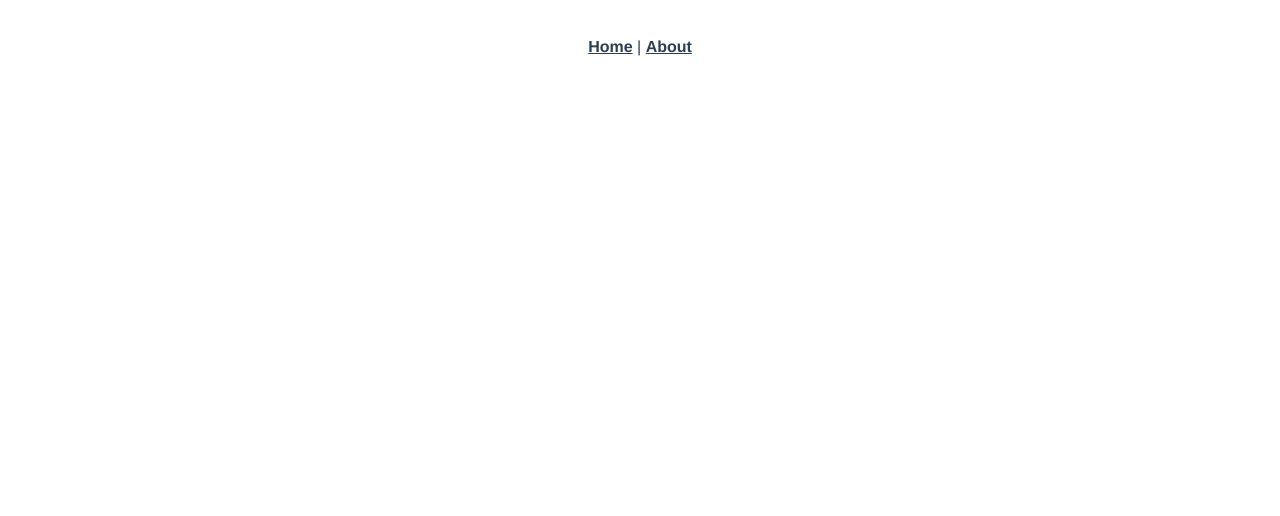
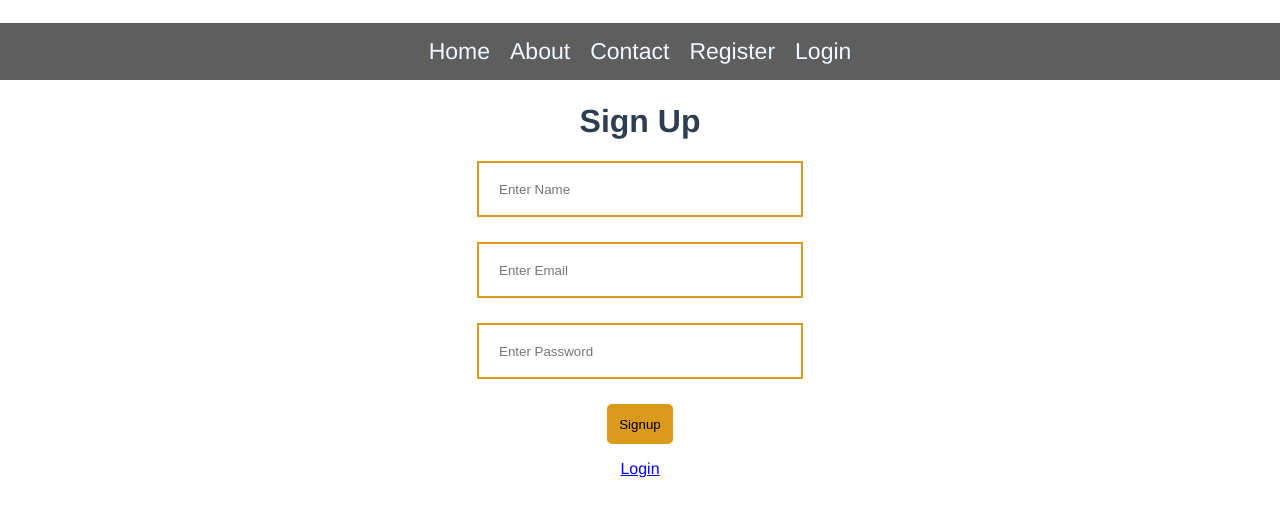
Before and after one commit to MdAnowarHosen/vue-restaurant-management-app, a Vue app: page /sign-up in a window 1280 px wide. Before the commit this address had no page. Shown: the top 516 px of the page. Built offline with nearby package versions, Linux system fonts and the light colour scheme.

Commit message:
first commit

```diff
--- a/package.json
+++ b/package.json
@@ -7,6 +7,7 @@
     "build": "vue-cli-service build"
   },
   "dependencies": {
+    "axios": "^1.6.0",
     "core-js": "^3.8.3",
     "vue": "^3.2.13",
     "vue-router": "^4.0.3"
@@ -14,6 +15,8 @@
   "devDependencies": {
     "@vue/cli-plugin-babel": "~5.0.0",
     "@vue/cli-plugin-router": "~5.0.0",
-    "@vue/cli-service": "~5.0.0"
+    "@vue/cli-service": "~5.0.0",
+    "node-sass": "^9.0.0",
+    "sass-loader": "^13.3.2"
   }
 }
--- a/src/App.vue
+++ b/src/App.vue
@@ -1,11 +1,18 @@
 <template>
-  <nav>
-    <router-link to="/">Home</router-link> |
-    <router-link to="/about">About</router-link>
-  </nav>
+  <Header/>
   <router-view/>
 </template>
 
+<script>
+import Header from './components/Header.vue'
+
+export default {
+  name: 'App',
+  components: {
+    Header,
+  },
+}
+</script>
 <style>
 #app {
   font-family: Avenir, Helvetica, Arial, sans-serif;
@@ -14,17 +21,10 @@
   text-align: center;
   color: #2c3e50;
 }
-
-nav {
-  padding: 30px;
+body{
+  margin: 0;
+  padding: 0;
 }
 
-nav a {
-  font-weight: bold;
-  color: #2c3e50;
-}
 
-nav a.router-link-exact-active {
-  color: #42b983;
-}
 </style>
--- /dev/null
+++ b/src/components/Header.vue
@@ -0,0 +1,74 @@
+<template>
+    <div class="nav">
+        <ul>
+            <li><router-link to="/">Home</router-link></li>
+            <li><router-link to="/about">About</router-link></li>
+            <li><a to="#">Contact</a></li>
+            <li v-show="loggedIn"><router-link to="/add/restaurant">Add Restaurant</router-link></li>
+            <li v-show="loggedIn"><router-link to="/update/restaurant">Update Restaurant</router-link></li>
+            <li v-show="!loggedIn"><router-link to="/sign-up">Register</router-link></li>
+            <li v-show="!loggedIn"><router-link to="/login">Login</router-link></li>
+            <li v-show="loggedIn"><a href="#" v-on:click="logout()">Logout</a></li>
+        </ul>
+    </div>
+</template>
+
+<script>
+export default {
+    name: 'Header',
+    data() {
+        return {
+            loggedIn: '',
+        };
+    },
+    mounted() {
+        let user = localStorage.getItem('user-info');
+        console.warn(user);
+        if (user) {
+            this.loggedIn = true;
+        }
+        else {
+            this.loggedIn = false;
+        }
+
+    },
+    methods:
+    {
+        logout() {
+            let logout = localStorage.removeItem('user-info');
+            this.loggedIn = false;
+            this.$router.push({ name: "login" });
+
+        }
+    }
+}
+</script>
+
+<style lang="scss" scoped>
+.nav ul {
+
+    list-style-type: none;
+    background-color: rgb(94, 94, 94);
+    padding: 15px 0;
+    font-size: 23px;
+
+}
+
+.nav ul li {
+    padding: 5px;
+    display: inline;
+
+
+}
+
+.nav ul li a {
+    padding: 5px;
+    text-decoration: none;
+    color: aliceblue;
+
+}
+
+.nav ul li a:hover {
+    background-color: rgb(46, 46, 46);
+}
+</style>
--- a/src/router/index.js
+++ b/src/router/index.js
@@ -1,5 +1,9 @@
 import { createRouter, createWebHistory } from 'vue-router'
 import HomeView from '../views/HomeView.vue'
+import SignUp from '../views/SignUp.vue'
+import Login from '../views/Login.vue'
+import AddRestro from '../views/AddRestro.vue'
+import UpdateRestro from '../views/UpdateRestro.vue'
 
 const routes = [
   {
@@ -14,7 +18,27 @@ const routes = [
     // this generates a separate chunk (about.[hash].js) for this route
     // which is lazy-loaded when the route is visited.
     component: () => import(/* webpackChunkName: "about" */ '../views/AboutView.vue')
-  }
+  },
+  {
+    path: '/sign-up',
+    name: 'sign-up',
+    component: SignUp
+  },
+  {
+    path: '/login',
+    name: 'login',
+    component: Login
+  },
+  {
+    path: '/add/restaurant',
+    name: 'AddRestro',
+    component: AddRestro
+  },
+  {
+    path: '/update/restaurant',
+    name: 'UpdateRestro',
+    component: UpdateRestro
+  },
 ]
 
 const router = createRouter({
--- /dev/null
+++ b/src/views/AddRestro.vue
@@ -0,0 +1,32 @@
+<template>
+   <div>
+    <h1>Add Restro</h1>
+
+   </div>
+
+</template>
+
+<script>
+import axios from "axios";
+export default {
+    name: "AddRestro",
+    data() {
+        return {
+
+
+
+        };
+
+    },
+
+    methods: {
+
+    },
+    mounted() {
+    let user = localStorage.getItem("user-info");
+    if (!user) {
+      this.$router.push({ name: "login" });
+    }
+  },
+};
+</script>
--- a/src/views/HomeView.vue
+++ b/src/views/HomeView.vue
@@ -1,7 +1,7 @@
 <template>
   <div class="home">
     <img alt="Vue logo" src="../assets/logo.png">
-    <HelloWorld msg="Welcome to Your Vue.js App"/>
+    <h1>Hello, {{ name }}</h1>
   </div>
 </template>
 
@@ -11,8 +11,23 @@ import HelloWorld from '@/components/HelloWorld.vue'
 
 export default {
   name: 'HomeView',
+  data()
+  {
+    return{
+      name: '',
+    }
+  },
   components: {
     HelloWorld
-  }
+  },
+
+  mounted(){
+        let user = localStorage.getItem('user-info');
+        this.name = JSON.parse(user).name;
+        if(!user)
+        {
+            this.$router.push({name:"login"});
+        }
+    },
 }
 </script>
--- /dev/null
+++ b/src/views/Login.vue
@@ -0,0 +1,73 @@
+<template>
+  <h1>Login</h1>
+  <div class="register">
+    <input type="email" v-model="email" placeholder="Enter Email" />
+    <input type="password" v-model="password" placeholder="Enter Password" />
+    <button v-on:click="login">Login</button>
+    <p><router-link to="/sign-up">Sign Up</router-link></p>
+  </div>
+</template>
+
+<script>
+import axios from "axios";
+export default {
+  name: "Login",
+  data() {
+    return {
+      name: "",
+      email: "",
+      password: "",
+    };
+  },
+  methods: {
+    async login() {
+      console.warn("ok", this.name, this.email, this.password);
+
+      let results = await axios.get(
+        `http://localhost:3000/users?email=${this.email}&password=${this.password}`
+      );
+
+      if (
+        (results.status == 201 || results.status == 200) &&
+        results.data.length > 0
+      ) {
+      //  alert("Login successful");
+        console.warn(results);
+
+        localStorage.setItem("user-info", JSON.stringify(results.data[0]));
+        this.$router.push({ name: "home" });
+      } else {
+        alert("Failed Login");
+      }
+    },
+  },
+  mounted() {
+    let user = localStorage.getItem("user-info");
+    if (user) {
+      this.$router.push({ name: "home" });
+    }
+  },
+};
+</script>
+
+<style>
+.register input {
+  width: 300px;
+  height: 50px;
+  padding-left: 20px;
+  display: block;
+  margin-bottom: 25px;
+  margin-left: auto;
+  margin-right: auto;
+  border: 2px solid #db991d;
+}
+
+.register button {
+  width: 320;
+  height: 40px;
+  border: 2px solid #db991d;
+  background: #db991d;
+  padding: 0 10px;
+  border-radius: 5px;
+}
+</style>
--- /dev/null
+++ b/src/views/SignUp.vue
@@ -0,0 +1,80 @@
+<template>
+    <h1>Sign Up</h1>
+    <div class="register">
+        <input type="text" v-model="name" placeholder="Enter Name" />
+        <input type="email" v-model="email" placeholder="Enter Email" />
+        <input type="password" v-model="password" placeholder="Enter Password" />
+        <button v-on:click="signUp">Signup</button>
+        <p><router-link to="/login" >Login</router-link></p>
+
+    </div>
+</template>
+
+<script>
+import axios from "axios";
+export default {
+    name: "SignUp",
+    data() {
+        return {
+            name: "",
+            email: "",
+            password: "",
+
+
+        };
+
+    },
+
+    methods: {
+        async signUp() {
+            console.warn("ok", this.name, this.email, this.password);
+
+            let results = await axios.post("http://localhost:3000/users", {
+                name: this.name,
+                email: this.email,
+                password: this.password,
+            });
+
+            if (results.status == 201) {
+                //   alert("Signup successful");
+                console.warn(results);
+
+                localStorage.setItem('user-info', JSON.stringify(results.data));
+                this.$router.push({ name: "home" });
+            } else {
+                alert("Failed Signup");
+            }
+
+
+        },
+    },
+    mounted() {
+    let user = localStorage.getItem("user-info");
+    if (user) {
+      this.$router.push({ name: "home" });
+    }
+  },
+};
+</script>
+
+<style>
+.register input {
+    width: 300px;
+    height: 50px;
+    padding-left: 20px;
+    display: block;
+    margin-bottom: 25px;
+    margin-left: auto;
+    margin-right: auto;
+    border: 2px solid #db991d;
+}
+
+.register button {
+    width: 320;
+    height: 40px;
+    border: 2px solid #db991d;
+    background: #db991d;
+    padding: 0 10px;
+    border-radius: 5px;
+}
+</style>
--- /dev/null
+++ b/src/views/UpdateRestro.vue
@@ -0,0 +1,31 @@
+<template>
+  <div>
+    <h1>Update Restro</h1>
+   </div>
+
+</template>
+
+<script>
+import axios from "axios";
+export default {
+    name: "UpdateRestro",
+    data() {
+        return {
+
+
+
+        };
+
+    },
+
+    methods: {
+
+    },
+    mounted() {
+    let user = localStorage.getItem("user-info");
+    if (!user) {
+      this.$router.push({ name: "login" });
+    }
+  },
+};
+</script>
```
Also changed, not shown: 1 other file (tests, documents, lock files or other folders).
